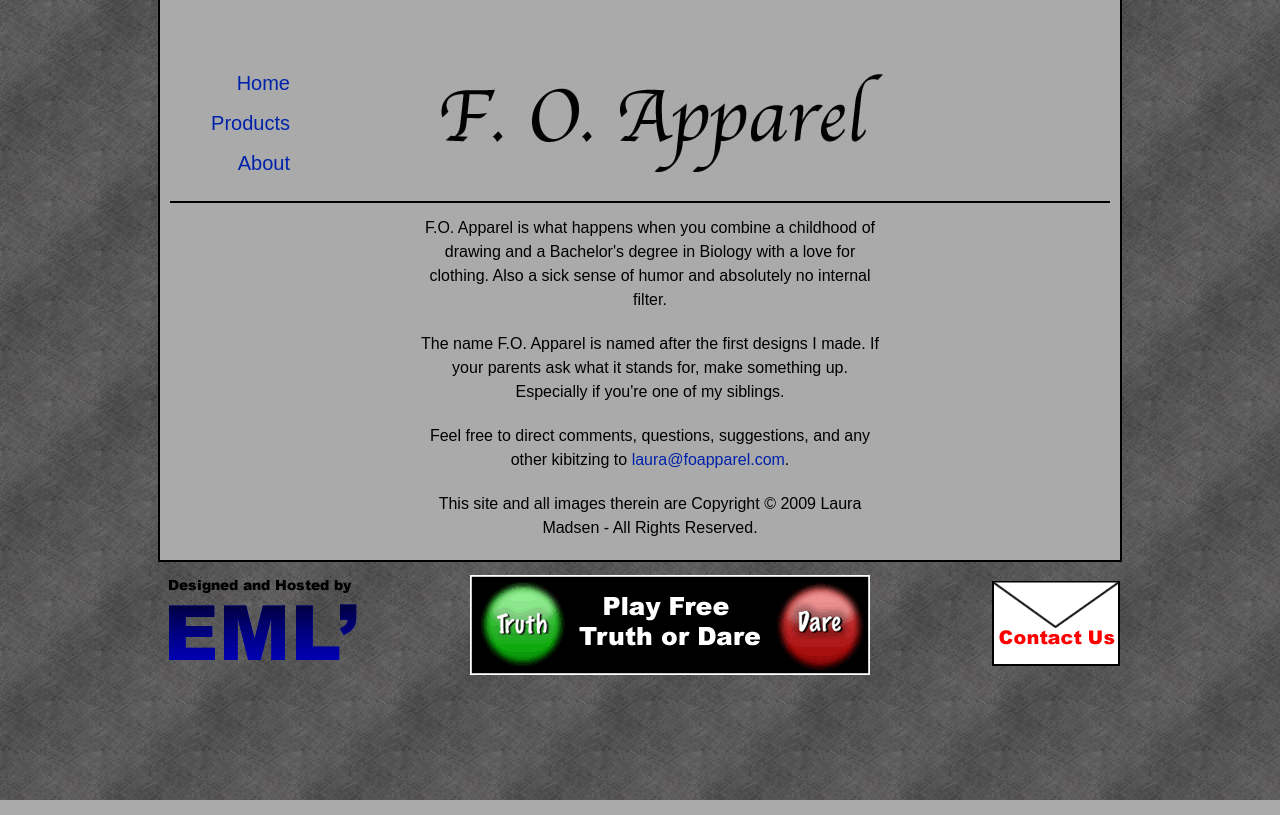
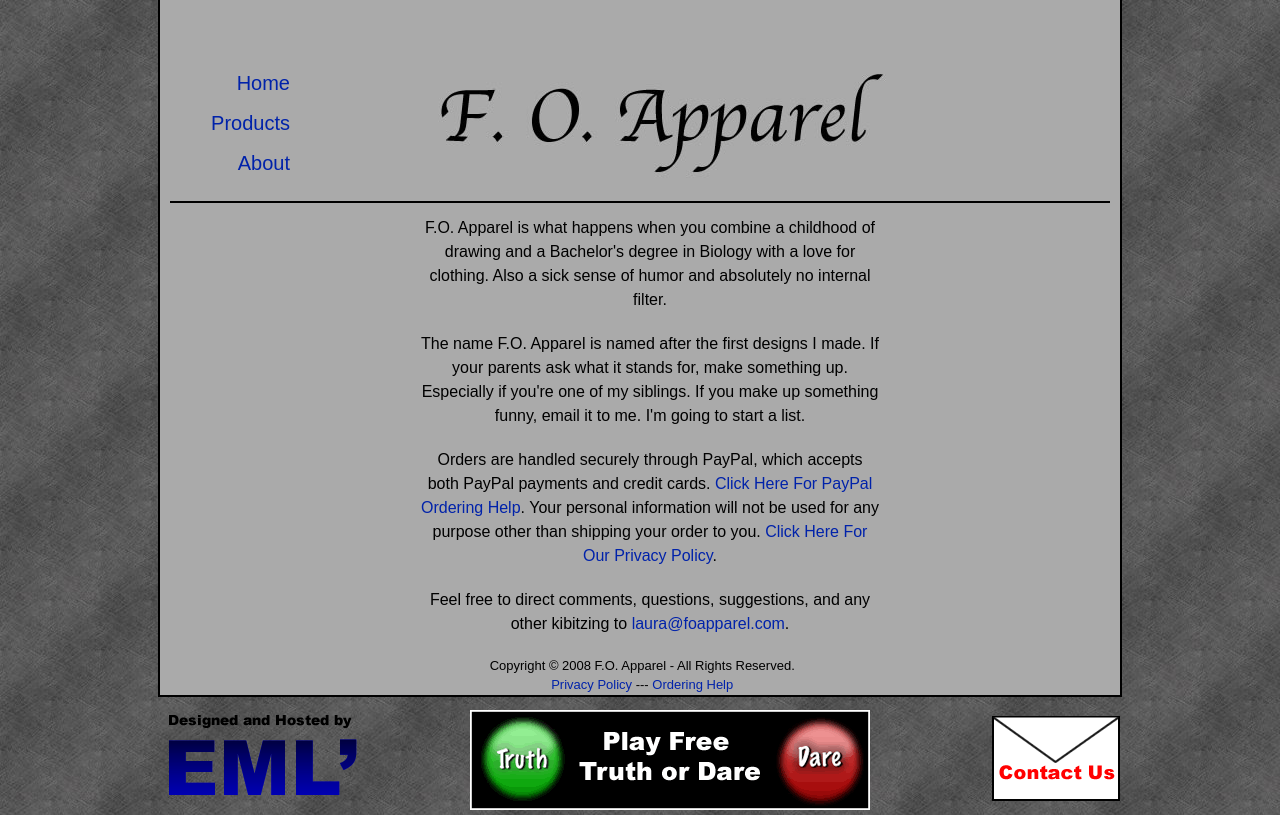
Before and after one commit to emlprime/foa, a Django app: template templates/about.html in a window 1280 px wide. Run offline with Django 3.2, Linux system fonts and the light colour scheme; the template is opened without the code that fills it, so the values that code supplies are empty.

Commit message:
added privacy policy and ordering help page

```diff
--- a/site_media/stylesheets/site.css
+++ b/site_media/stylesheets/site.css
@@ -30,6 +30,7 @@ body
   border-right: 2px solid black;
   border-left: 2px solid black;
 }
+
 
 #navigation p
 {
@@ -111,3 +112,17 @@ td {
   text-align: center;
   width: 300px;
 }
+
+#privacy_policy p
+{
+  font-size: 14px;
+  margin-right: 5em;
+  margin-left: 5em;
+}
+
+#footer_text p
+{
+  margin-right: 1.2em;
+  margin-bottom: 0px;
+  font-size: 13px;
+}
--- a/templates/about.html
+++ b/templates/about.html
@@ -3,8 +3,8 @@
 {% block content %}
 <div class="grid_6 prefix_3">
   <p>F.O. Apparel is what happens when you combine a childhood of drawing and a Bachelor's degree in Biology with a love for clothing.  Also a sick sense of humor and absolutely no internal filter.</p>
-  <p>The name F.O. Apparel is named after the first designs I made.  If your parents ask what it stands for, make something up.  Especially if you're one of my siblings.</p>
+  <p>The name F.O. Apparel is named after the first designs I made.  If your parents ask what it stands for, make something up.  Especially if you're one of my siblings.  If you make up something funny, email it to me.  I'm going to start a list.</p>
+  <p>Orders are handled securely through PayPal, which accepts both PayPal payments and credit cards. <a href="/paypal_help/">Click Here For PayPal Ordering Help</a>.  Your personal information will not be used for any purpose other than shipping your order to you.  <a href="/privacy_policy/">Click Here For Our Privacy Policy</a>.</p>
   <p>Feel free to direct comments, questions, suggestions, and any other kibitzing to <a href="mailto:laura@foapparel.com">laura@foapparel.com</a>.</p>
-<p>This site and all images therein are Copyright &copy; 2009 Laura Madsen - All Rights Reserved.</p>
 </div>
 {% endblock %}
--- a/templates/base.html
+++ b/templates/base.html
@@ -24,6 +24,10 @@
       <div class="clear">&nbsp;</div>
       <div id="content" class="grid_12">
 	{% block content %} BLOCK CONTENT {% endblock %}
+	<div class="grid_12" id="footer_text">
+	  <p>Copyright &copy; 2008 F.O. Apparel - All Rights Reserved.</p>
+	  <p><a href="/privacy_policy/">Privacy Policy</a>     ---     <a href="/paypal_help/">Ordering Help</a></p>
+	</div>
       </div>
       <div class="clear">&nbsp;</div>
       <div id="footer">
--- a/templates/index.html
+++ b/templates/index.html
@@ -3,7 +3,6 @@
 {% block content %}
 <div class="grid_4 alpha">
 <a href="/products/muscular_system_tee/"><img src="/site_media/images/fo_md_muscles_front_black.png" alt="Muscular System Tee" /></a>
-<a href="/products/nice_jugs_tee/"><img src="/site_media/images/fo_md_nice_jugs.png" alt="Nice Jugs Tee" /></a>
 </div>
 <div class="grid_4">
 <p>F.O. Apparel is an attempt to display the sillyness, beauty, and underlying contradictions of everyday life.  The anatomy line artfully displays the hidden elegance of the human body.  The F.O. signature line says the things you want to say, but probably won't.  And the double entendre line shows an almost naive and innocent take on the awkward parts of social interactions.</p>
@@ -11,10 +10,8 @@
 <p>Check back soon for more designs.</p>
 </div>
 <div class="grid_4 omega">
-<a href="/products/f_ck_off_tee/"><img src="/site_media/images/fo_md_fuck_off.png" alt="Fuck Off Tee" /></a>
 <a href="/products/bad_luck_banana_tee/"><img src="/site_media/images/fo_md_bad_luck_banana.png" alt="Bad Luck Banana Tee" /></a>
 </div>
 <div class="clear">&nbsp;</div>
-<p>Copyright &copy; 2009 Laura Madsen - All Rights Reserved.</p>
 
 {% endblock %}
--- a/templates/product_detail.html
+++ b/templates/product_detail.html
@@ -54,7 +54,6 @@
   </div>
 </div>
 <div class="clear">&nbsp;</div>
-<p>Copyright &copy; 2009 Laura Madsen - All Rights Reserved.</p>
 
 
 {% endblock %}
--- a/templates/products.html
+++ b/templates/products.html
@@ -18,6 +18,5 @@
 {% endfor %}
 
 </ul>
-<p>Copyright &copy; 2009 Laura Madsen - All Rights Reserved.</p>
 
 {% endblock %}
--- a/urls.py
+++ b/urls.py
@@ -19,8 +19,10 @@ urlpatterns += patterns('django.views.generic.simple',
     (r'^$', 'direct_to_template', {'template':'index.html'}, "index"),
     (r'^sitemap.xml$', 'direct_to_template', {'template':'sitemap.xml'}, "sitemap"),
     (r'^about/$', 'direct_to_template', {'template':'about.html'}, "about"),
-    (r'^products/cancel/$', 'direct_to_template', {'template':'cancel.html'}, "about"),
-    (r'^products/thanks/$', 'direct_to_template', {'template':'thanks.html'}, "about"),
+    (r'^products/cancel/$', 'direct_to_template', {'template':'cancel.html'}, "cancel"),
+    (r'^products/thanks/$', 'direct_to_template', {'template':'thanks.html'}, "thanks"),
+    (r'^paypal_help/$', 'direct_to_template', {'template':'paypal_help.html'}, "paypal_help"),
+    (r'^privacy_policy/$', 'direct_to_template', {'template':'privacy_policy.html'}, "privacy_policy"),
 
     # Uncomment the admin/doc line below and add 'django.contrib.admindocs'
     # to INSTALLED_APPS to enable admin documentation:
```
Also changed, not shown: products/fixtures/products.json (+18 -18 lines), templates/paypal_help.html (added, +14 -0 lines), templates/privacy_policy.html (added, +15 -0 lines), site_media/images/help_image_1.jpg (added), site_media/images/help_image_2.jpg (added).
